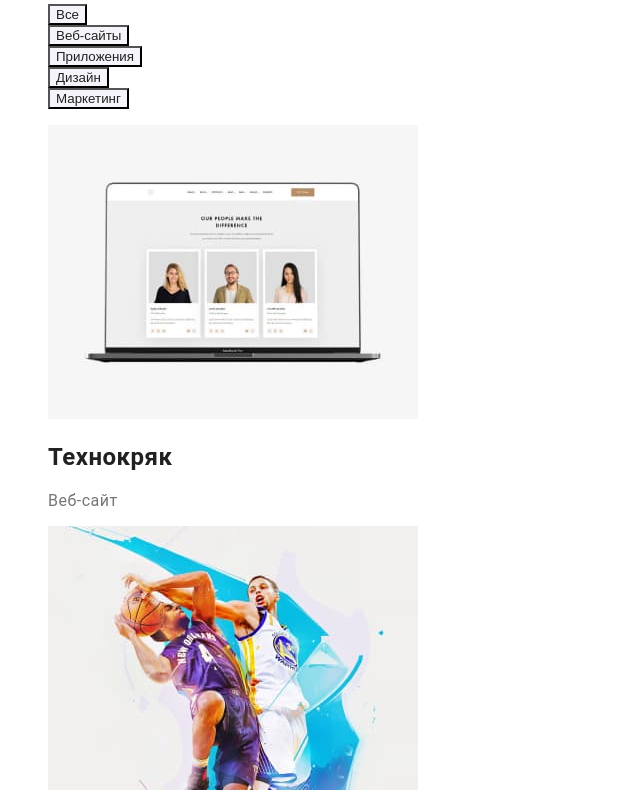
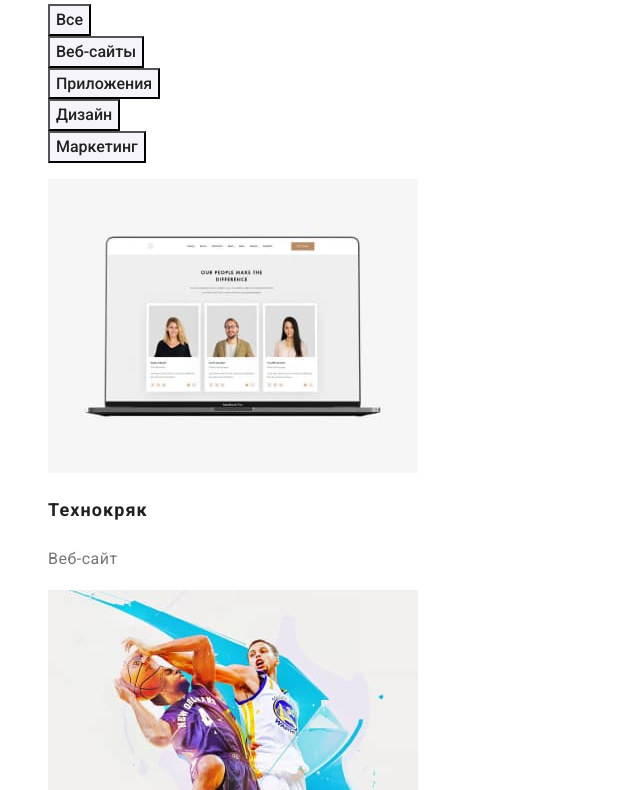
Before and after one commit to slavad156/goit-markup-hw-02, a plain HTML site: page portfolio.html in a window 1280 px wide. Shown: the part 230-1020 px from the top of the page, without its empty margins (0-640 px from the left). Drawn offline with Linux system fonts and the light colour scheme.

Commit message:
Задает стиль шрифтам portfolio.html

```diff
--- a/css/styles.css
+++ b/css/styles.css
@@ -137,9 +137,6 @@ body {
   font-weight: 700;
   font-size: 16px;
   line-height: 1.87;
-
-  /* align-items: center;
-  text-align: center; */
   letter-spacing: 0.06em;
 }
 
@@ -200,6 +197,12 @@ body {
   background-color: var(--secondary-background-color);
   color: var(--secondary-color-text);
   cursor: pointer;
+
+  font-family: inherit;
+  font-weight: 500;
+  font-size: 16px;
+  line-height: 1.62;
+  text-align: center;
 }
 
 .buttons-portfolio .filter:hover,
@@ -210,4 +213,14 @@ body {
 
 .products-title {
   color: var(--secondary-color-text);
+
+  font-weight: 700;
+  font-size: 18px;
+  line-height: 2;
+  letter-spacing: 0.06em;
 }
+
+.products-type {
+  font-size: 16px;
+  line-height: 1.87;
+}
--- a/portfolio.html
+++ b/portfolio.html
@@ -5,6 +5,12 @@
     <meta http-equiv="X-UA-Compatible" content="IE=edge" />
     <meta name="viewport" content="width=device-width, initial-scale=1.0" />
     <title>Портфолио</title>
+    <link rel="preconnect" href="https://fonts.googleapis.com" />
+    <link rel="preconnect" href="https://fonts.gstatic.com" crossorigin />
+    <link
+      href="https://fonts.googleapis.com/css2?family=Raleway:wght@700&family=Roboto:wght@400;500;700;900&display=swap"
+      rel="stylesheet"
+    />
     <link rel="stylesheet" href="./css/styles.css" />
   </head>
   <body>
```
